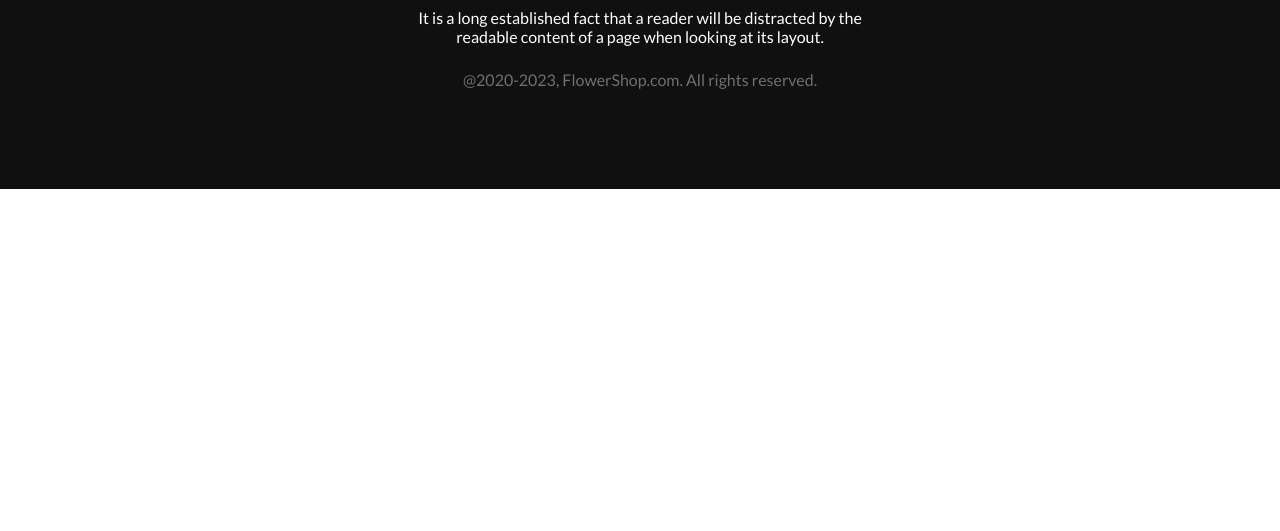
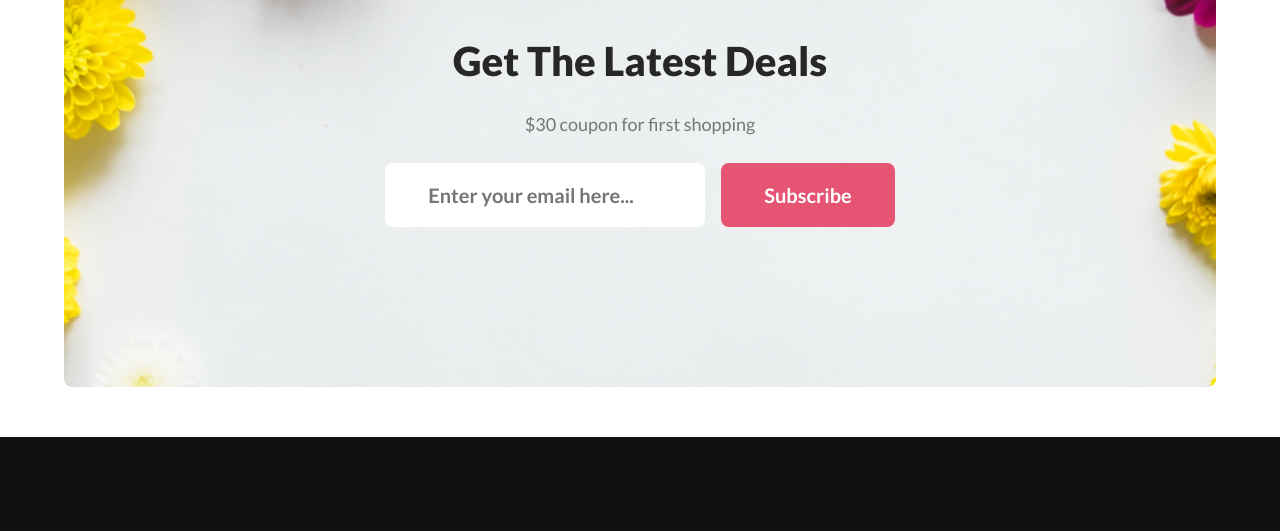
Before and after one commit to HiYasin/EDGE-IIUC-CBI-031-Front-ReactNode, a plain HTML site: page Week 02/Project Flowershop/index.html in a window 1280 px wide. Shown: the part 4581-5112 px from the top of the page. Before the commit the page ends 4770 px from the top, so only its background shows below. Drawn offline with Linux system fonts and the light colour scheme.

Commit message:
Subscribe section completed

```diff
--- a/Week 02/Project Flowershop/index.html
+++ b/Week 02/Project Flowershop/index.html
@@ -133,6 +133,21 @@
                 </div>
             </div>
           </div>
+
+          <div class="subscribe container">
+                <div class="subscribe-wrapper" style="">
+                    <div class="subscribe-text">
+                        <h3 class="title-secondary">Get The Latest Deals</h3>
+                        <p class="text">$30 coupon for first shopping</p>
+                        <div class="email-box">
+                            <input placeholder="Enter your email here..." type="email" name="" id="">
+                            <button class="btn-primary">
+                                Subscribe
+                            </button>
+                        </div>
+                    </div>
+                </div>
+          </div>
     </main>
     <footer>
         <div class="footer-wrapper">
--- a/Week 02/Project Flowershop/style.css
+++ b/Week 02/Project Flowershop/style.css
@@ -272,6 +272,49 @@
     border: 2px dashed gray;
 }
 
+.subscribe{
+    margin: 50px auto;
+}
+/* Subscribe Style */
+.subscribe-wrapper{
+    padding: 10rem;
+    border-radius: 8px;
+    background-image: url('images/Rectangle 9.png');
+    background-repeat: no-repeat;
+    background-size: cover;
+    background-position: center;
+}
+.subscribe-text{
+    text-align: center;
+}
+
+.subscribe-text p{
+    margin: 24px 0px;
+}
+
+.email-box{
+    display: flex;
+    gap: 1rem;
+    flex-direction: column;
+    justify-content: center;
+    align-items: center;
+}
+
+.email-box input{
+    border: none;
+    border-radius: 8px;
+    padding: 20px 43px;
+    font-size: 20px;
+    font-weight: 700;
+    line-height: 18px;
+    outline: none;
+}
+
+@media (width >= 576px){
+    .email-box{
+        flex-direction: row;
+    }
+}
 
 
 /* Footer Style */
```
